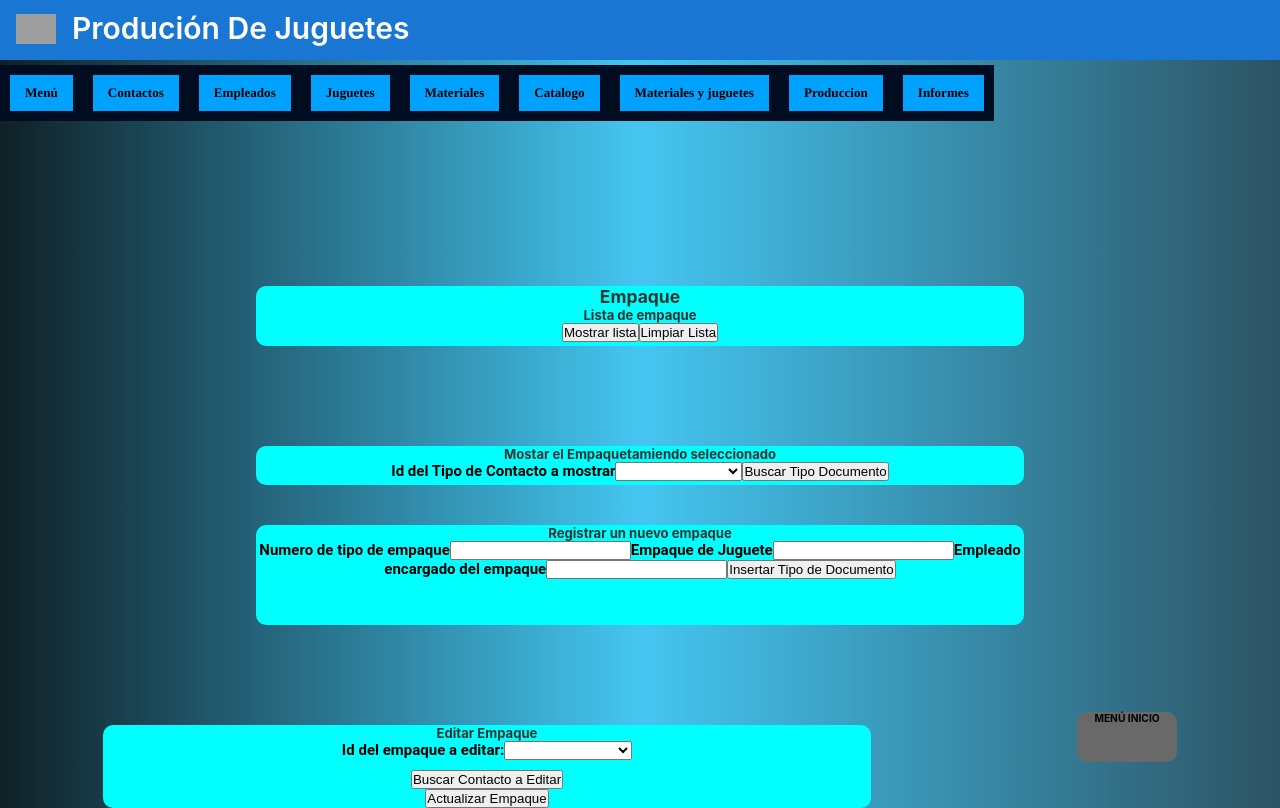
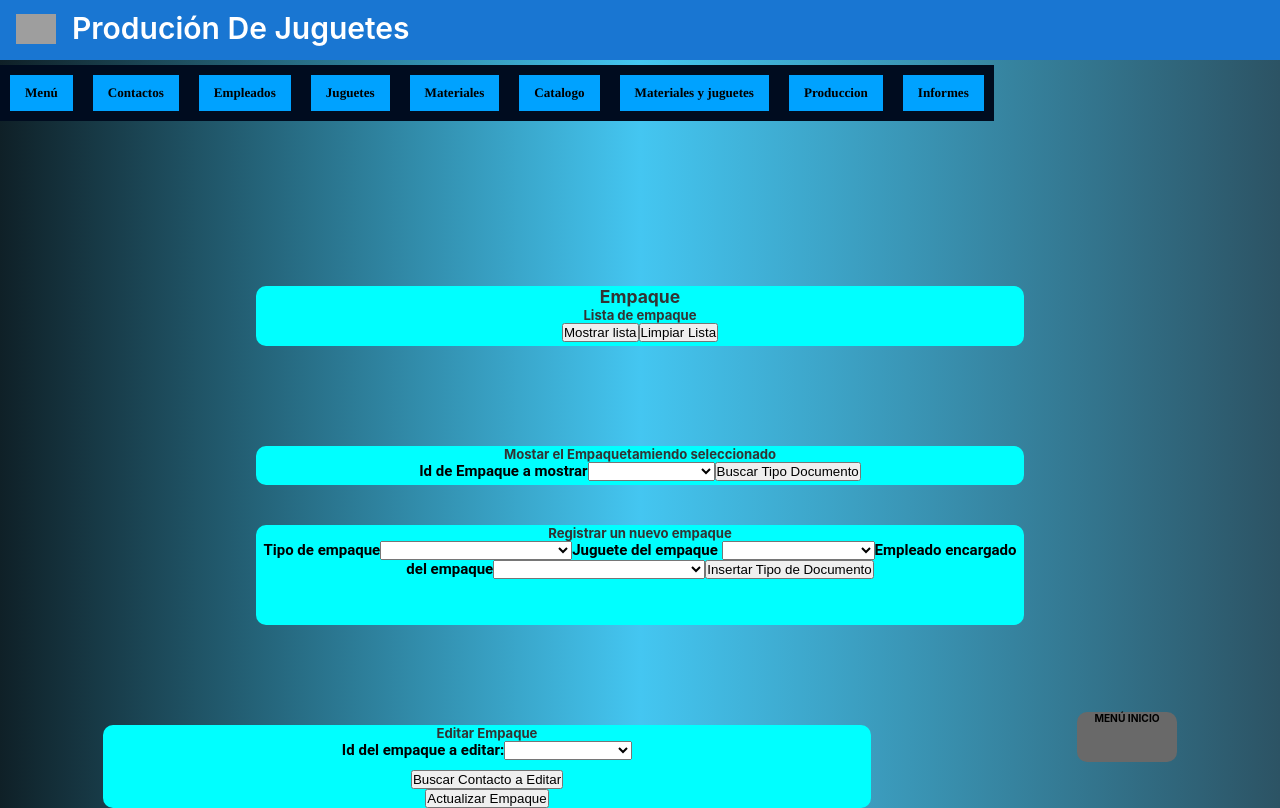
Before and after one commit to JosMiguelMM2/MVM-SYSTEM, an Angular app in the folder Front-End/: page /Empaque in a window 1280 px wide. Built offline with nearby package versions, Linux system fonts and the light colour scheme; grey boxes are pictures that could not be loaded.

Commit message:
Insertar empaque funciona

```diff
--- a/Front-End/src/app/contacto/contacto.component.html
+++ b/Front-End/src/app/contacto/contacto.component.html
@@ -103,7 +103,7 @@
   <h2 class="titulo2">Registrar un Nuevo Contacto</h2>
 
   <form (ngSubmit)="InsertarnuevoContacto()" [formGroup]="InsertarContacto">
-    <h4>Nuevo Contacto</h4>
+
     <br>
     <!--Empleado-->
     <span>Empleado</span>
--- a/Front-End/src/app/empaquetamiento/empaquetamiento.component.html
+++ b/Front-End/src/app/empaquetamiento/empaquetamiento.component.html
@@ -52,7 +52,7 @@ CON ID -->
     <h2 class="titulo-2">Mostar el Empaquetamiendo seleccionado</h2>
 
     <form (ngSubmit)="getEmpaqueId()" [formGroup]="filtraridempaque">
-        <span>Id del Tipo de Contacto a mostrar</span>
+        <span>Id de Empaque a mostrar</span>
         <select class="dropdown" formControlName="combofiltro" (click)="getEmpaquetamiento(2)">
           <option value="value1">Tipo de Empaque</option>
 
@@ -94,23 +94,39 @@ CON ID -->
   <form (ngSubmit)="InsertarEmpaqueM()" [formGroup]="InsertarEmpaque">
 
 
-    <label for="Tipo-empaque">
-      <span>Numero de tipo de empaque</span>
-      <input type="number" name="Tipo-empaque" id="Tipo-empaque" formControlName="TipEmpa" />
-    </label>
+
+      <span>Tipo de empaque</span>
+    <select class="dropdown"  (click)="ListTipoEmpaque()"
+            formControlName="TipEmpa">
+      <option value="value2" >Seleccione tipo de Empaque</option>
+      <option *ngFor="let TipEmpa of comboTipoEmpaque" [value]="TipEmpa.Id_catalogo_universal">
+        {{TipEmpa.Id_catalogo_universal}} - {{TipEmpa.denominacion_universal}}
+      </option>
+    </select>
 
 
-    <label for="juguete-empaque">
-      <span>Empaque de Juguete</span>
-      <input type="number" name="juguete-empaque" id="juguete-empaque"
-        formControlName="JugueteEmp" />
-    </label>
+
+    <span>Juguete del empaque </span>
+    <select class="dropdown"  (click)="ListaJuguetesEm()"
+            formControlName="JugueteEmp">
+      <option value="value2" >Seleccione el Juguete</option>
+      <option *ngFor="let TipJug of comboJugueteEmp" [value]="TipJug.Id_juguetes">
+        {{TipJug.Id_juguetes}} - {{TipJug.Nombre_juguete}}
+      </option>
+    </select>
 
 
-    <label for="empleado-empaque">
+
+
       <span>Empleado encargado del empaque</span>
-      <input type="number" name="empleado-empaque" id="empleado-empaque" formControlName="EmpleaEmpa" />
-    </label>
+    <select class="dropdown" (click)="consultarEmpleadosEmp()"
+            formControlName="EmpleaEmpa">
+      <option value="value2" >Seleccione al empleado a cargo</option>
+      <option *ngFor="let TipEmpleEmpa of comboListEmploEmp" [value]="TipEmpleEmpa.Id_empleados">
+        {{TipEmpleEmpa.Id_empleados}} - {{TipEmpleEmpa.Persona}}
+      </option>
+    </select>
+
 
     <button class="agregar-empaque" type="submit">
       Insertar Tipo de Documento
--- a/Front-End/src/app/empaquetamiento/empaquetamiento.component.ts
+++ b/Front-End/src/app/empaquetamiento/empaquetamiento.component.ts
@@ -32,6 +32,9 @@ export class EmpaquetamientoComponent implements OnInit {
   TituloEmpaqueEdit = ''; //Titulo de Tipo de Empaque a Editar
   MiEmpaqueE: any = []; //Tipo de Empaque a Editar
   comboEditarEmpaque: any = []; //Combo Editar Tipo de Empaque
+  comboTipoEmpaque: any = []; //Tipo de empaque desde catalogo
+  comboJugueteEmp: any = [];
+  comboListEmploEmp: any = [];
 
   //*****************************************************************************
   //Form group
@@ -132,6 +135,36 @@ export class EmpaquetamientoComponent implements OnInit {
     );
   }
 
+  //Tipo de empaque
+  public ListTipoEmpaque() {
+    this.juguetesService.getTipCatalogoE('/'+38).subscribe((data:{})=>
+      {
+        this.comboTipoEmpaque=data;
+        console.log("por aca cargo 23 "+ this.comboTipoEmpaque.denominacion_universal)
+      },
+      error =>{ console.log(error)});
+  }
+
+  //Juguete
+  public ListaJuguetesEm() {
+    this.juguetesService.getTipJuguetess().subscribe((data: any) =>
+      {
+        this.comboJugueteEmp=JSON.parse(data);
+        console.log("por aca cargo 23 "+ this.comboTipoEmpaque.denominacion_universal)
+      },
+      error =>{ console.log(error)});
+  }
+
+  // -----------------------------------------------------------------------------------------
+  //MOSTRAR LOS EMPLEADOS DISPONIBLES
+  public consultarEmpleadosEmp() {
+    this.juguetesService.getEmpleados ().subscribe((data: any) =>
+    {
+      this.comboListEmploEmp = JSON.parse(data);
+
+    });
+  }
+
   public InsertarEmpaqueM() {
     let datosvalo1 = this.InsertarEmpaque.getRawValue()['TipEmpa'];
     let datosvalo2 = this.InsertarEmpaque.getRawValue()['JugueteEmp'];
@@ -146,7 +179,7 @@ export class EmpaquetamientoComponent implements OnInit {
         console.log(err)
       });
     this.InsertarEmpaque.reset();
-    console.log('318    ' + datosvalo1 + ' - ' + datosvalo2 + ' - ' + datosvalo3);
+    console.log('Datos de insertar empaque    ' + datosvalo1 + ' - ' + datosvalo2 + ' - ' + datosvalo3);
 
   }
 
```
Also changed, not shown: Front-End/src/app/juguetes.service.ts (+32 -15 lines), 1 other file (tests, documents, lock files or other folders).
